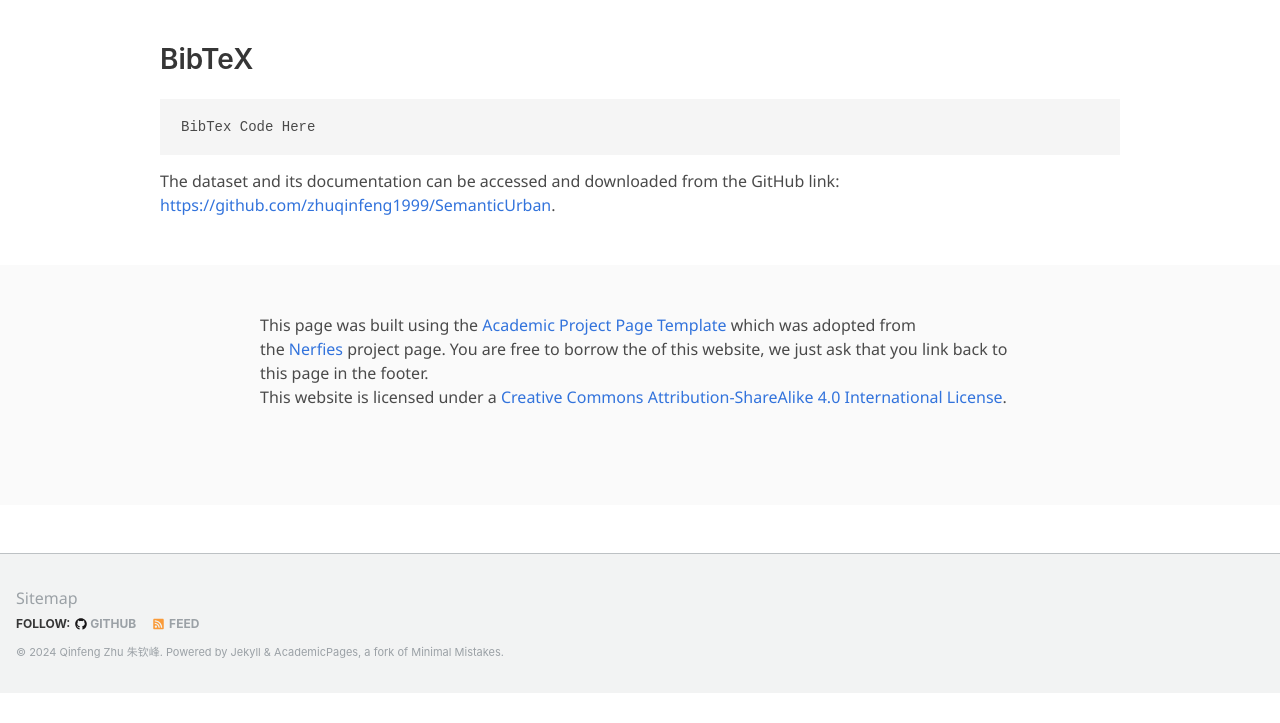
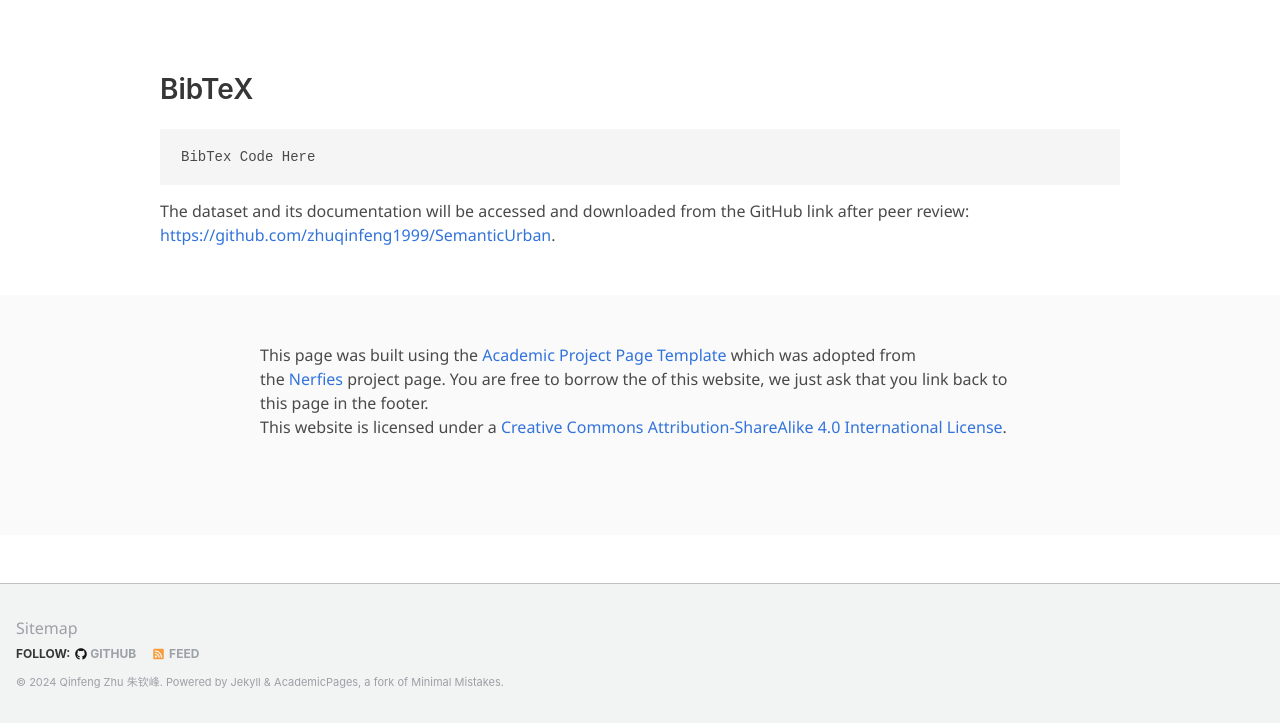
Before and after one commit to zhuqinfeng1999/zhuqinfeng1999.github.io, a Jekyll site: the page built from SemanticUrban.html, in a window 1280 px wide and 900 px high, scrolled down 3622 px, cut to the strip 177-900 px from the top of the window. Built offline with Jekyll 4.4.1, drawn with Linux system fonts in a browser that asks for light colours; nearby versions of some CDN libraries; some web fonts are replaced; library files that are not in the unit come from our copies; a style sheet for code colours, icons or effects is not loaded; before the commit the page ends 4492 px from its top, so only the background shows below that; some of the changed text lies outside the part shown.

Commit message:
Update SemanticUrban.html

```diff
--- a/SemanticUrban.html
+++ b/SemanticUrban.html
@@ -77,6 +77,7 @@ author_profile: false
                   <div class="is-size-5 publication-authors">
                     <span class="author-block"><br><sup>1</sup>Xi'an Jiaotong Liverpool University<br><sup>2</sup>University of Liverpool<br><sup>3</sup>CSIRO</span>
                     <span class="eql-cntrb"><small><br><sup>*</sup>Corresponding Author</small></span>
+                    <span class="eql-cntrb"><small><br><sup>*</sup>The dataset will be available for download after peer review.</small></span>
                   </div>
 
                   <div class="column has-text-centered">
@@ -228,7 +229,7 @@ author_profile: false
       <h2 class="title">BibTeX</h2>
       <pre><code>BibTex Code Here</code></pre>
         <p>
-      The dataset and its documentation can be accessed and downloaded from the GitHub link:
+      The dataset and its documentation will be accessed and downloaded from the GitHub link after peer review:
       <a href="https://github.com/zhuqinfeng1999/SemanticUrban" target="_blank">https://github.com/zhuqinfeng1999/SemanticUrban</a>.
     </p>
     </div>
```
